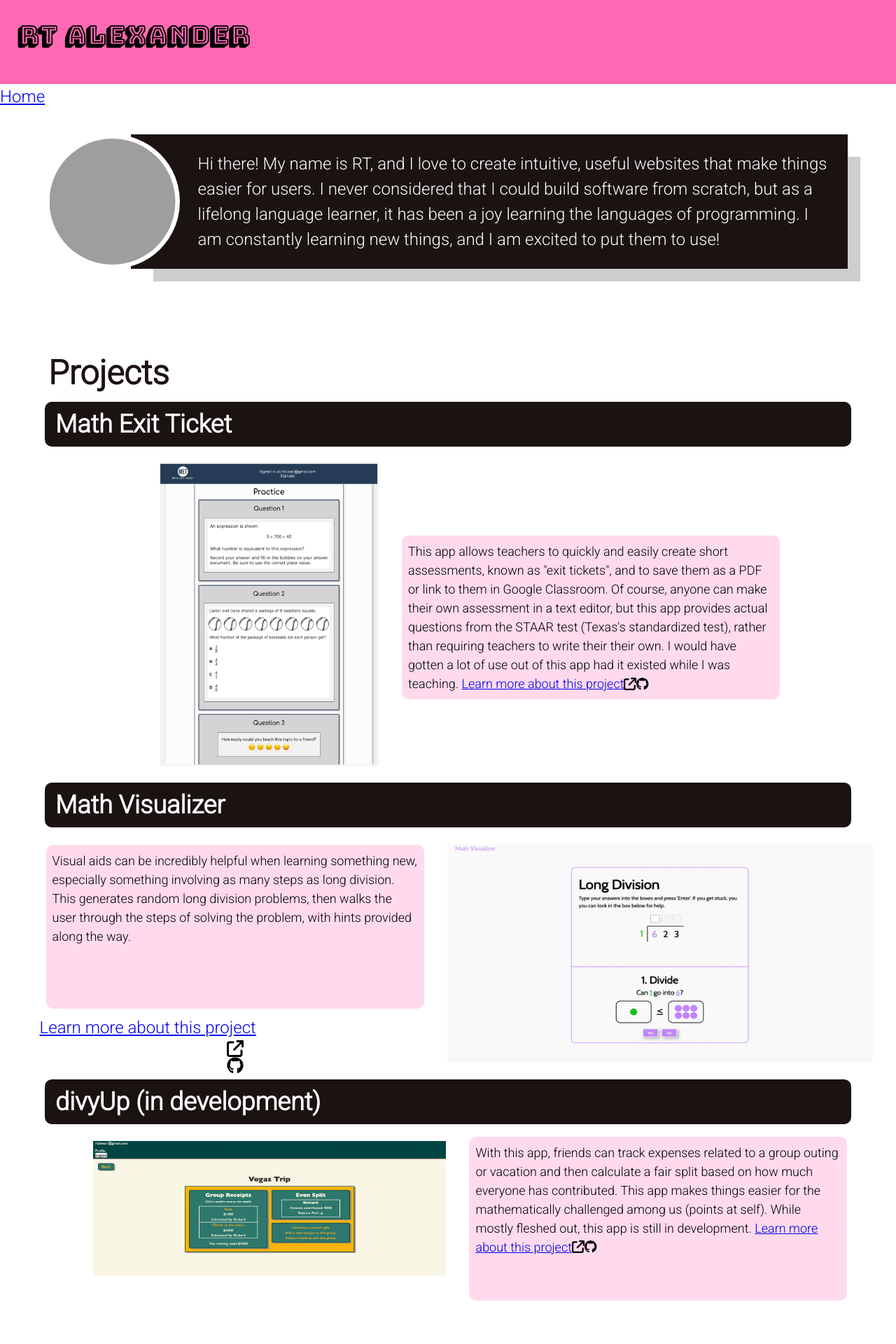
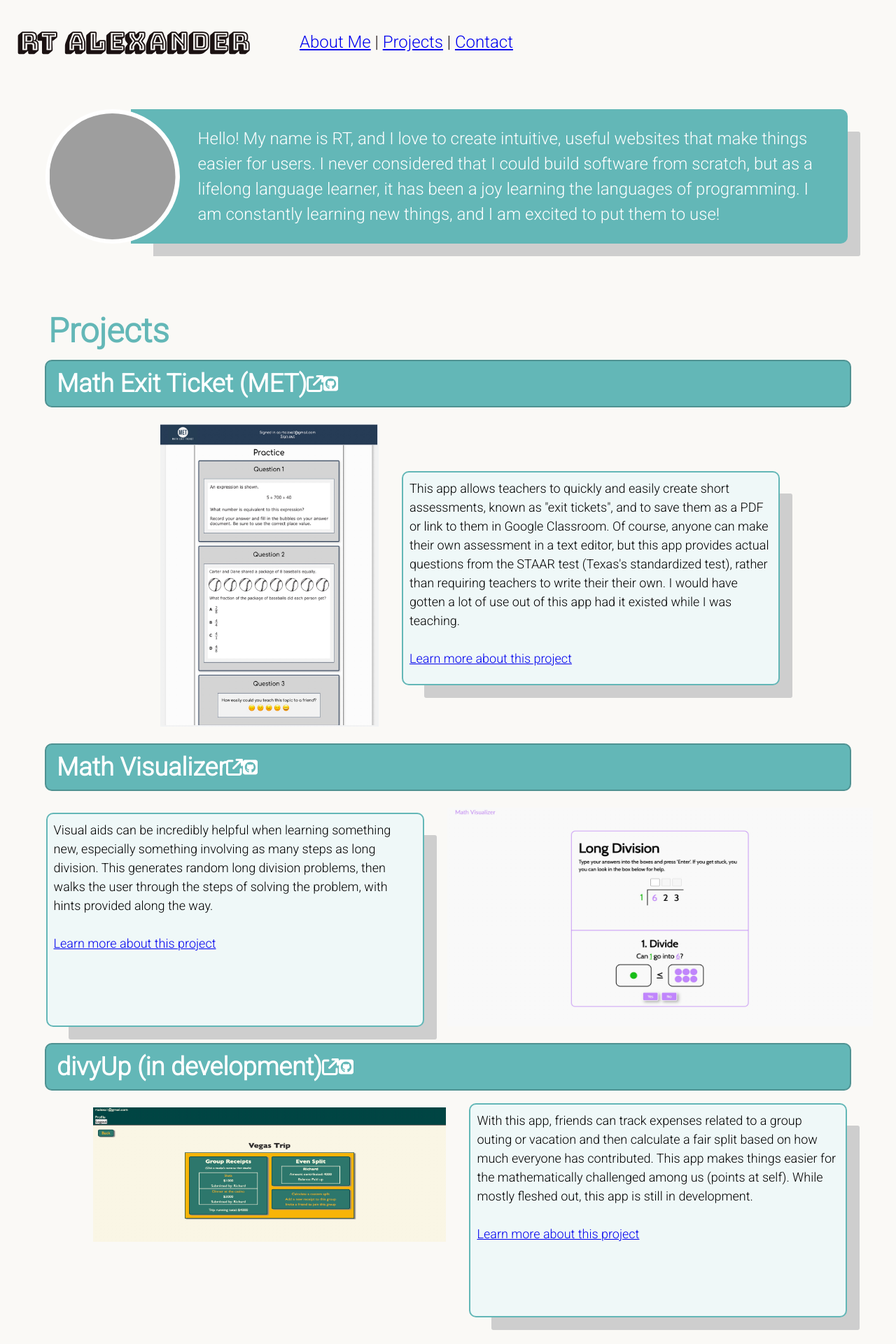
Before and after one commit to rtalexa1/portfolio, a Vue app: page /#/ in a window 1280 px wide. Shown: the top 1920 px of the page at 70% size. Built offline with nearby package versions, Linux system fonts and the light colour scheme; grey boxes are pictures that could not be loaded.

Commit message:
Add color theme and start styling contact form and navlinks

```diff
--- a/src/App.vue
+++ b/src/App.vue
@@ -1,12 +1,13 @@
 <template>
   <nav>
     <h1>RT Alexander</h1>
-    <!-- <a href="#about-me">About Me</a> -->
-    <!-- link to about me section -->
-    <!-- link to projects -->
-    <!-- link to contact form -->
+    <div class="nav-links">
+      <router-link to="/" v-if="$route.path !== '/'">Home</router-link>
+      <span v-if="$route.path !== '/'"> | </span>
+      <a href="about-me">About Me</a> | <a href="#projects">Projects</a> |
+      <a href="contact-form">Contact</a>
+    </div>
   </nav>
-  <router-link to="/">Home</router-link>
   <router-view />
 </template>
 
@@ -24,7 +25,7 @@
 
 body {
   min-height: 100%;
-  background-color: white;
+  background-color: #faf9f6;
   font-size: x-large;
   line-height: 1.5;
   font-family: "Roboto", sans-serif;
@@ -42,10 +43,19 @@ html {
 }
 
 nav {
+  display: flex;
+  justify-content: flex-start;
+  align-items: center;
   width: 100%;
   height: 5em;
   padding: 1em;
   font-family: "Bungee Shade", cursive;
-  background-color: #ff69b4;
+  background-color: #faf9f6;
+  color: #1b1212;
+}
+
+.nav-links {
+  margin-left: 3em;
+  font-family: "Roboto", sans-serif;
 }
 </style>
--- a/src/components/AboutMe.vue
+++ b/src/components/AboutMe.vue
@@ -8,8 +8,8 @@
       />
     </div>
     <p class="about-me-text">
-      Hi there! My name is RT, and I love to create intuitive, useful websites
-      that make things easier for users. I never considered that I could build
+      Hello! My name is RT, and I love to create intuitive, useful websites that
+      make things easier for users. I never considered that I could build
       software from scratch, but as a lifelong language learner, it has been a
       joy learning the languages of programming. I am constantly learning new
       things, and I am excited to put them to use!
@@ -58,13 +58,12 @@ export default {
   right: 35px;
   margin-right: 5px;
   box-shadow: 25px 25px 0 -7px #cecece;
-  border-radius: 0 0 0 0;
+  border-radius: 0 10px 10px 0;
   width: 80%;
   max-height: 10em;
   padding: 1em 1em 1em 4em;
   font-size: x-large;
-  /* background-color: #6cb4ee; */
-  background-color: #1b1212;
+  background-color: #63b7b7;
   color: white;
 }
 </style>
--- a/src/components/ContactForm.vue
+++ b/src/components/ContactForm.vue
@@ -1,5 +1,7 @@
 <template>
-  <div class="contact-form">Contact form</div>
+  <div class="contact-form" id="contact-form">
+    <h2>Want to talk?</h2>
+  </div>
 </template>
 
 <script>
@@ -15,6 +17,12 @@ div {
 
 .contact-form {
   margin-bottom: 1em;
-  width: 90%;
+  box-shadow: 25px 25px 0 -7px #cecece;
+  border: solid 2px #4f9292;
+  border-radius: 10px;
+  width: 50%;
+  padding: 5px;
+  background: #63b7b7;
+  color: white;
 }
 </style>
--- a/src/components/ProjectsDisplay.vue
+++ b/src/components/ProjectsDisplay.vue
@@ -1,7 +1,11 @@
 <template>
   <div class="projects-container">
     <h1 class="projects-title">Projects</h1>
-    <h2 class="project-title">Math Exit Ticket</h2>
+    <div class="project-title">
+      <h2>Math Exit Ticket (MET)</h2>
+      <font-awesome-icon icon="fa-solid fa-arrow-up-right-from-square fa-lg" />
+      <font-awesome-icon icon="fa-brands fa-square-github fa-10x" />
+    </div>
     <div class="snapshot-container">
       <div class="project-snapshot">
         <img
@@ -10,7 +14,8 @@
           class="exit-ticket-screenshot"
         />
         <div class="synopsis-and-link">
-          <p class="project-synopsis">
+          <div class="project-synopsis">
+            <p>
               This app allows teachers to quickly and easily create short
               assessments, known as "exit tickets", and to save them as a PDF or
               link to them in Google Classroom. Of course, anyone can make their
@@ -19,28 +24,36 @@
               than requiring teachers to write their their own. I would have
               gotten a lot of use out of this app had it existed while I was
               teaching.
-            <RouterLink to="met">Learn more about this project</RouterLink>
-            <font-awesome-icon icon="fa-solid fa-arrow-up-right-from-square" />
-            <font-awesome-icon icon="fa-brands fa-github" />
             </p>
+            <br />
+            <RouterLink to="met" class="learn-more-link"
+              >Learn more about this project</RouterLink
+            >
           </div>
         </div>
       </div>
-    <h2 class="project-title">Math Visualizer</h2>
+    </div>
+    <div class="project-title">
+      <h2>Math Visualizer</h2>
+      <font-awesome-icon icon="fa-solid fa-arrow-up-right-from-square" />
+      <font-awesome-icon icon="fa-brands fa-square-github" />
+    </div>
     <div class="snapshot-container">
       <div class="project-snapshot">
         <div class="synopsis-and-link">
-          <p class="project-synopsis">
+          <div class="project-synopsis">
+            <p>
               Visual aids can be incredibly helpful when learning something new,
-            especially something involving as many steps as long division. This
-            generates random long division problems, then walks the user through
-            the steps of solving the problem, with hints provided along the way.
+              especially something involving as many steps as long division.
+              This generates random long division problems, then walks the user
+              through the steps of solving the problem, with hints provided
+              along the way.
             </p>
+            <br />
             <RouterLink to="math_visualizer"
               >Learn more about this project</RouterLink
             >
-          <font-awesome-icon icon="fa-solid fa-arrow-up-right-from-square" />
-          <font-awesome-icon icon="fa-brands fa-github" />
+          </div>
         </div>
         <img
           src="../assets/MathVisualizerScreenshot1.jpg"
@@ -49,7 +62,11 @@
         />
       </div>
     </div>
-    <h2 class="project-title">divyUp (in development)</h2>
+    <div class="project-title">
+      <h2>divyUp (in development)</h2>
+      <font-awesome-icon icon="fa-solid fa-arrow-up-right-from-square" />
+      <font-awesome-icon icon="fa-brands fa-square-github" />
+    </div>
     <div class="snapshot-container">
       <div class="project-snapshot">
         <img
@@ -58,16 +75,17 @@
           class="divy-up-screenshot"
         />
         <div class="synopsis-and-link">
-          <p class="project-synopsis">
-            With this app, friends can track expenses related to a group outing
-            or vacation and then calculate a fair split based on how much
-            everyone has contributed. This app makes things easier for the
-            mathematically challenged among us (points at self). While mostly
-            fleshed out, this app is still in development.
+          <div class="project-synopsis">
+            <p>
+              With this app, friends can track expenses related to a group
+              outing or vacation and then calculate a fair split based on how
+              much everyone has contributed. This app makes things easier for
+              the mathematically challenged among us (points at self). While
+              mostly fleshed out, this app is still in development.
+            </p>
+            <br />
             <RouterLink to="divy_up">Learn more about this project</RouterLink>
-            <font-awesome-icon icon="fa-solid fa-arrow-up-right-from-square" />
-            <font-awesome-icon icon="fa-brands fa-github" />
-          </p>
+          </div>
         </div>
       </div>
     </div>
@@ -108,14 +126,17 @@ export default {
 
 .projects-title {
   padding: 5px;
-  color: #1b1212;
+  color: #63b7b7;
 }
 
 .project-title {
+  display: flex;
+  align-items: center;
+  border: solid 2px #4f9292;
   border-radius: 10px;
   padding: 5px;
   padding-left: 15px;
-  background-color: #1b1212;
+  background-color: #63b7b7;
   color: white;
 }
 
@@ -125,6 +146,7 @@ export default {
   justify-content: center;
   align-items: center;
   margin-left: 5em;
+  /* border: solid 2px #4f9292; */
   width: 40em;
 }
 
@@ -159,10 +181,12 @@ export default {
 
 .project-synopsis {
   margin: 1em 0.5em 0.5em 0.5em;
+  box-shadow: 25px 25px 0 -7px #cecece;
+  border: solid 2px #63b7b7;
   border-radius: 10px;
   width: 30em;
-  height: 13em;
-  background-color: #fedaec;
+  height: 17em;
+  background-color: #eff8f8;
   padding: 0.5em;
   font-size: large;
 }
@@ -170,9 +194,13 @@ export default {
 .link-container {
   margin: 0.5em;
   border-radius: 10px;
-  background-color: #fedaec;
+  background-color: #eff8f8;
   padding: 0.5em;
   text-align: center;
   font-size: large;
 }
+
+svg {
+  color: white;
+}
 </style>
--- a/src/main.js
+++ b/src/main.js
@@ -4,9 +4,9 @@ import router from "./router";
 import { library } from "@fortawesome/fontawesome-svg-core";
 import { FontAwesomeIcon } from "@fortawesome/vue-fontawesome";
 import { faArrowUpRightFromSquare } from "@fortawesome/free-solid-svg-icons";
-import { faGithub } from "@fortawesome/free-brands-svg-icons";
+import { faSquareGithub } from "@fortawesome/free-brands-svg-icons";
 
-library.add(faArrowUpRightFromSquare, faGithub);
+library.add(faArrowUpRightFromSquare, faSquareGithub);
 
 createApp(App)
   .use(router)
--- a/src/views/AboutView.vue
+++ /dev/null
@@ -1,5 +0,0 @@
-<template>
-  <div class="about">
-    <h1>This is an about page</h1>
-  </div>
-</template>
--- a/src/views/HomeView.vue
+++ b/src/views/HomeView.vue
@@ -32,6 +32,6 @@ export default {
 }
 
 .section-break {
-  height: 3em;
+  height: 2em;
 }
 </style>
```
Lines whose indentation alone changed are shown as unchanged.
